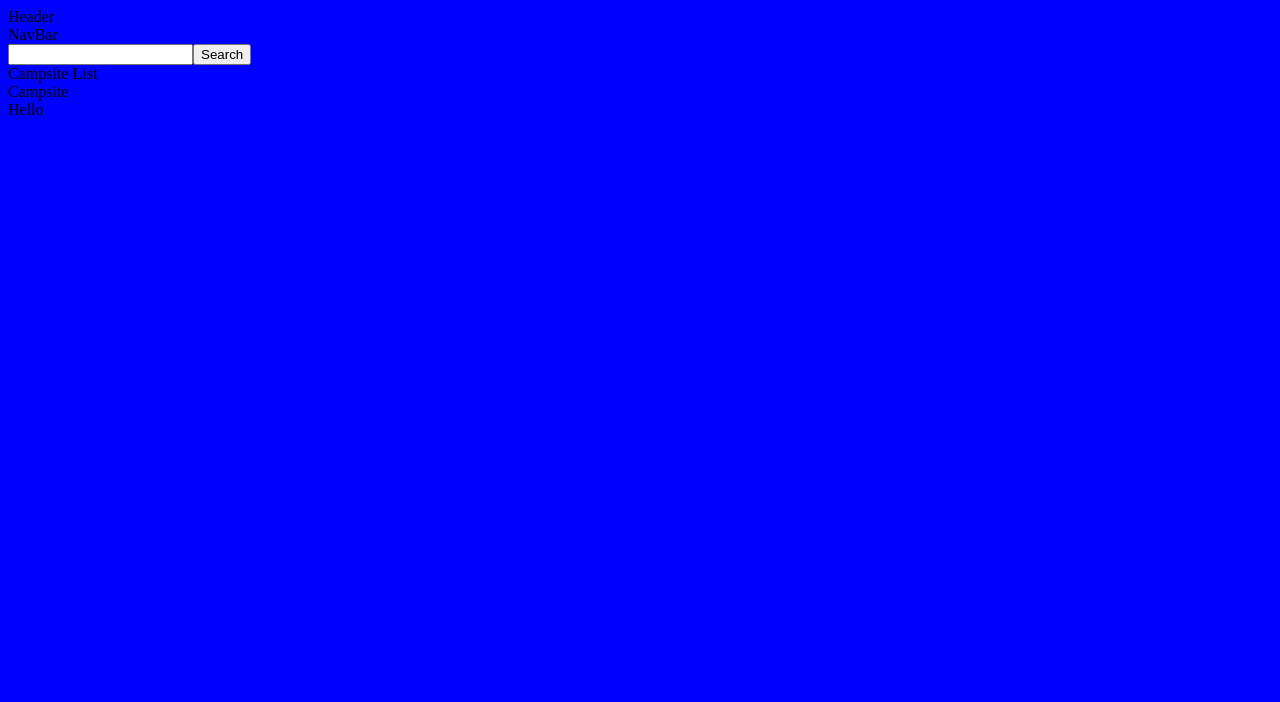
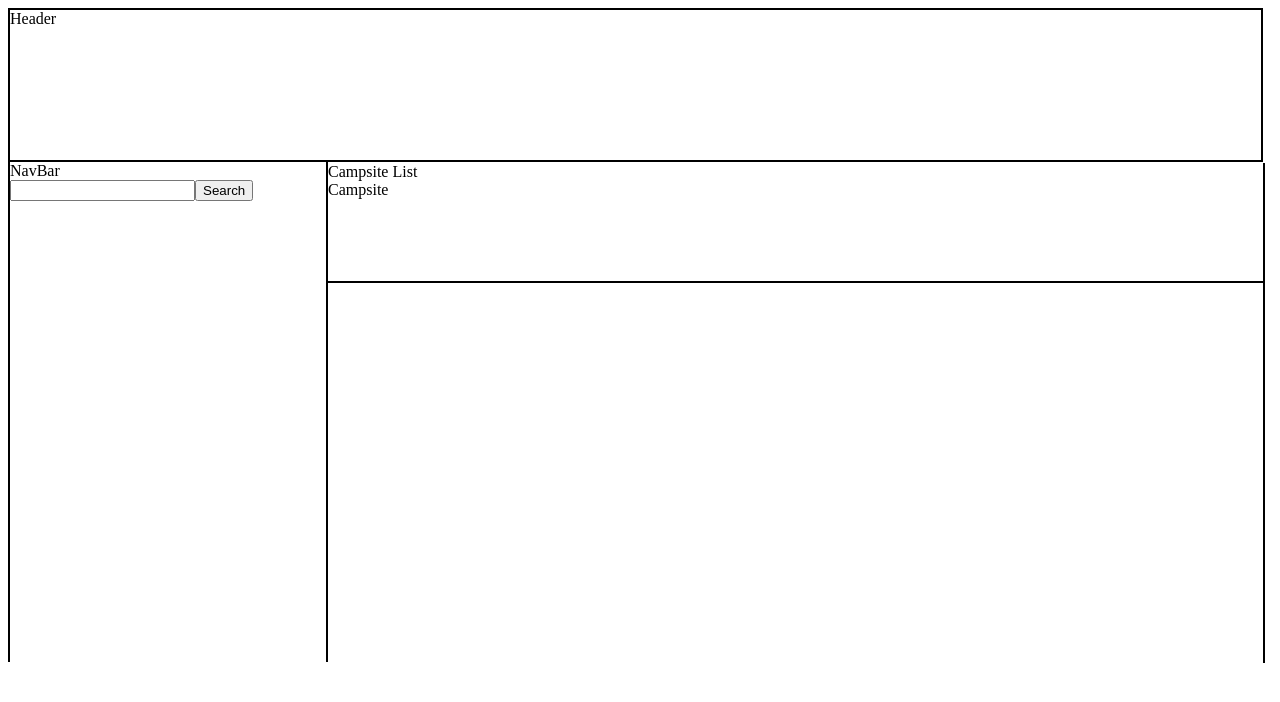
Before and after one commit to jryanwalker93/National-Park-Reservations, a React app: page / in a window 1280 px wide. Shown: the top 702 px of the page. Built offline with nearby package versions, Linux system fonts and the light colour scheme; the HTML template or start-up script is replaced by a standard one.

Commit message:
Creates basic page layout

```diff
--- a/client/src/components/App.jsx
+++ b/client/src/components/App.jsx
@@ -12,7 +12,6 @@ class App extends React.Component {
         <Header />
         <NavBar />
         <CampsiteList />
-        Hello
       </div>
     );
   }
--- a/client/src/components/Campsite.jsx
+++ b/client/src/components/Campsite.jsx
@@ -1,9 +1,10 @@
 /* eslint-disable arrow-body-style */
 import React from 'react';
+import '../styles/campsite.css';
 
 const Campsite = () => {
   return (
-    <div>
+    <div className="campsite">
       Campsite
     </div>
   );
--- a/client/src/components/CampsiteList.jsx
+++ b/client/src/components/CampsiteList.jsx
@@ -1,10 +1,11 @@
+/* eslint-disable import/extensions */
 /* eslint-disable arrow-body-style */
 import React from 'react';
 import Campsite from './Campsite.jsx';
 
 const CampsiteList = () => {
   return (
-    <div>
+    <div className="campsiteList">
       Campsite List
       <Campsite />
     </div>
--- a/client/src/components/Header.jsx
+++ b/client/src/components/Header.jsx
@@ -1,10 +1,10 @@
 /* eslint-disable arrow-body-style */
 import React from 'react';
-import '../styles/Header.css';
+import '../styles/header.css';
 
 const Header = () => {
   return (
-    <div>
+    <div className="header">
       Header
     </div>
   );
--- a/client/src/components/NavBar.jsx
+++ b/client/src/components/NavBar.jsx
@@ -2,10 +2,11 @@
 /* eslint-disable arrow-body-style */
 import React from 'react';
 import Search from './Search.jsx';
+import '../styles/navBar.css';
 
 const NavBar = () => {
   return (
-    <div>
+    <div className='NavBar'>
       NavBar
       <Search />
     </div>
--- a/client/src/styles/Header.css
+++ b/client/src/styles/Header.css
@@ -1,3 +1,5 @@
-body {
-  background-color: blue;
+.header {
+  height: 150px;
+  width: 99%;
+  border: 2px black solid;
 }
--- /dev/null
+++ b/client/src/styles/campsite.css
@@ -0,0 +1,15 @@
+.campsiteList {
+  display: inline-block;
+  width: 74%;
+  min-height: 500px;
+  height: 100%;
+  border-right: 2px black solid;
+}
+
+.campsite {
+  display: block;
+  width: 100%;
+  min-height: 100px;
+  height: 100%;
+  border-bottom: 2px black solid;
+}
--- /dev/null
+++ b/client/src/styles/navBar.css
@@ -0,0 +1,8 @@
+.NavBar {
+  display: inline-block;
+  width: 25%;
+  height: 100%;
+  min-height: 500px;
+  border-right: 2px black solid;
+  border-left: 2px black solid;
+}
--- a/package.json
+++ b/package.json
@@ -12,11 +12,13 @@
     "babel-loader": "^8.1.0",
     "css-loader": "^4.3.0",
     "express": "^4.17.1",
+    "file-loader": "^6.1.0",
     "lru-cache": "^6.0.0",
     "node-fetch": "^2.6.1",
     "react": "^16.13.1",
     "react-dom": "^16.13.1",
     "style-loader": "^1.2.1",
+    "url-loader": "^4.1.0",
     "webpack": "^4.44.1",
     "webpack-cli": "^3.3.12"
   },
--- a/webpack.config.js
+++ b/webpack.config.js
@@ -5,6 +5,14 @@ module.exports = {
       {
         test: [/\.css$/],
         use: ['style-loader', 'css-loader'],
+      },
+      {
+        test: /\.(png|jpe?g|gif)$/i,
+        use: [
+          {
+            loader: 'url-loader',
+          },
+        ],
       },
       {
         test: [/\.jsx$/],
```
Also changed, not shown: 2 other files (tests, documents, lock files or other folders).
